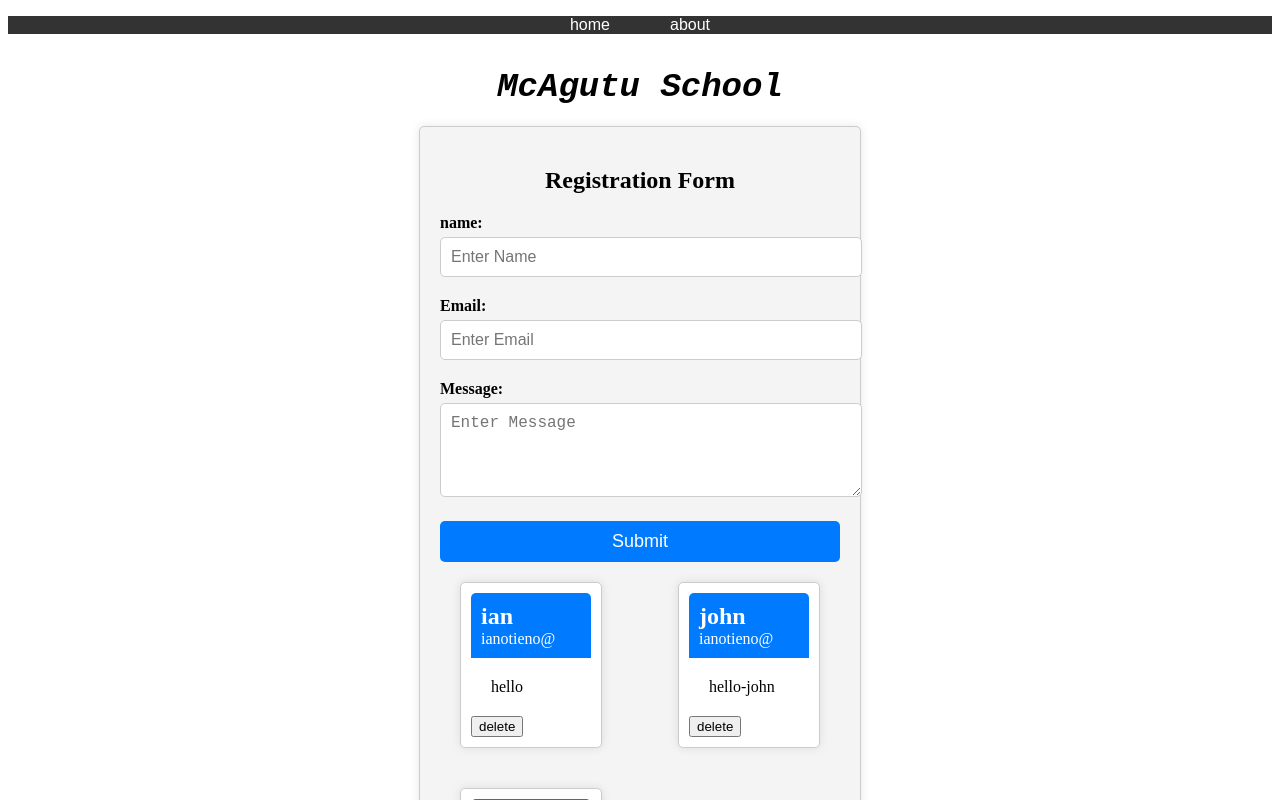
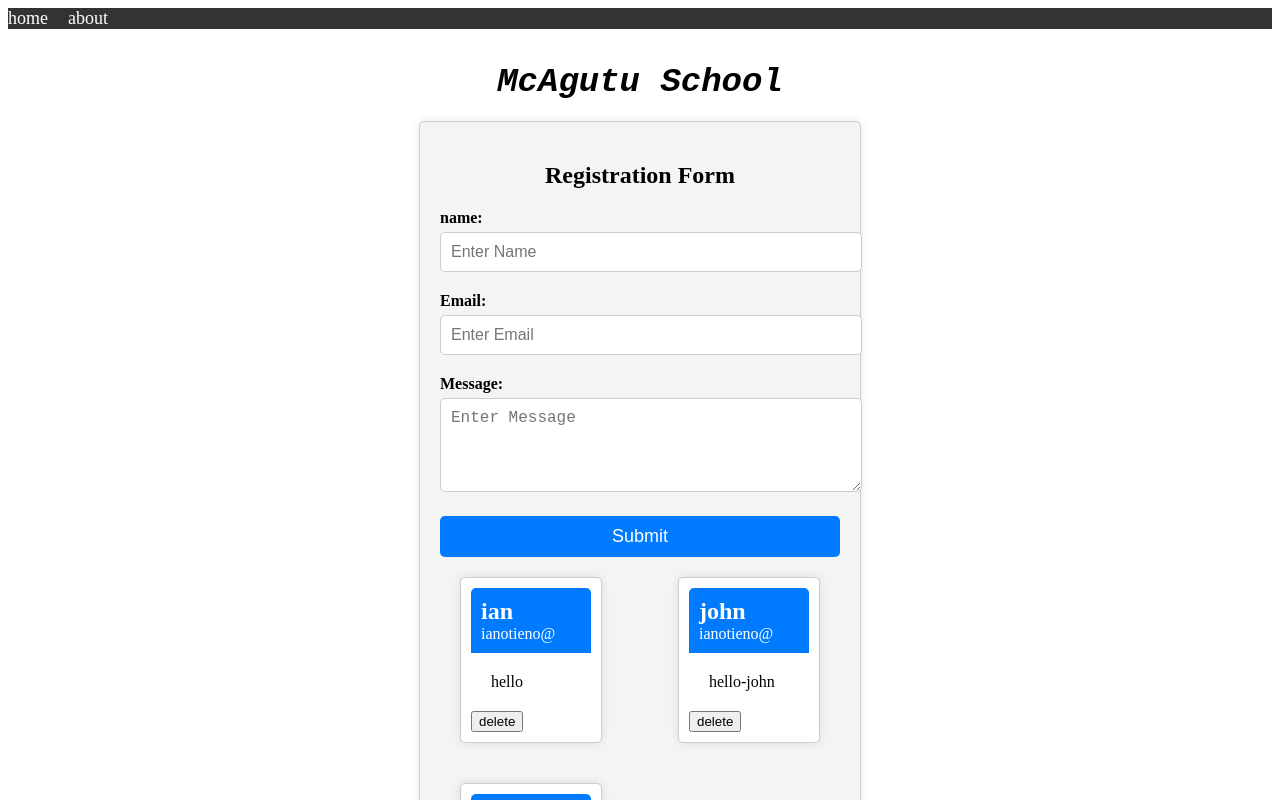
Before and after one commit to ianotieno/angular-project, an Angular app: page / in a window 1280 px wide. Shown: the top 800 px of the page. Built offline with nearby package versions, Linux system fonts and the light colour scheme.

Commit message:
menu component

```diff
--- a/src/app/menu/menu.component.css
+++ b/src/app/menu/menu.component.css
@@ -1,33 +1,31 @@
 /* Style the menu container */
 .menu {
     background-color: #333; /* Background color for the menu */
-    font-family: Arial, sans-serif; /* Choose a suitable font-family */
-    text-align: center; /* Center-align the menu items */
+    color: #fff; /* Text color for menu items */
+    font-size: 18px; /* Font size for menu items */
 }
 
 /* Style the unordered list (ul) */
 .menu ul {
     list-style-type: none; /* Remove default list bullets */
+    margin: 0;
     padding: 0;
 }
 
 /* Style the list items (li) */
 .menu li {
-    display: inline-block; /* Display menu items inline */
-    margin: 0 15px; /* Add spacing around menu items */
+    display: inline; /* Display menu items horizontally */
+    margin-right: 20px; /* Add some spacing between menu items */
 }
 
 /* Style the links (a) */
 .menu a {
     text-decoration: none; /* Remove underlines from links */
     color: #fff; /* Text color for links */
-    padding: 10px 15px; /* Add padding to links for better clickability */
-    border-radius: 5px; /* Add rounded corners to links */
-    transition: background-color 0.3s, color 0.3s; /* Add smooth transitions */
+    transition: color 0.3s; /* Add a smooth color transition on hover */
 }
 
 /* Style links on hover */
 .menu a:hover {
-    background-color: #ff6600; /* Change the background color on hover */
-    color: #333; /* Change the text color on hover */
+    color: #ff6600; /* Change the text color on hover */
 }
```
